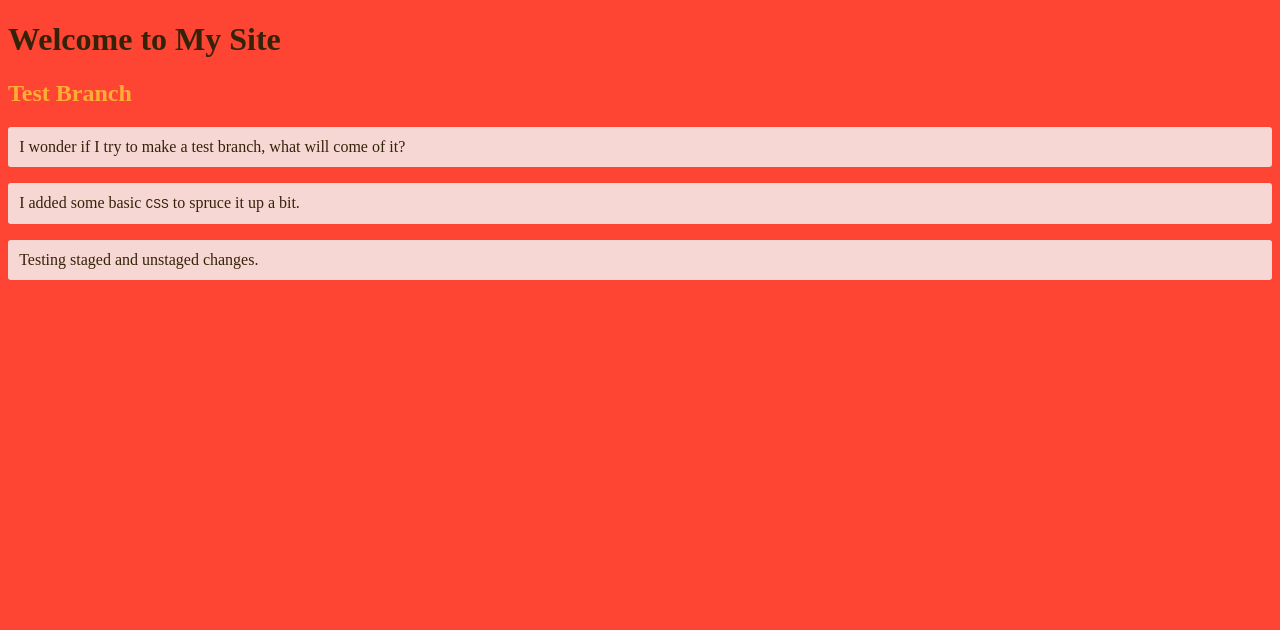
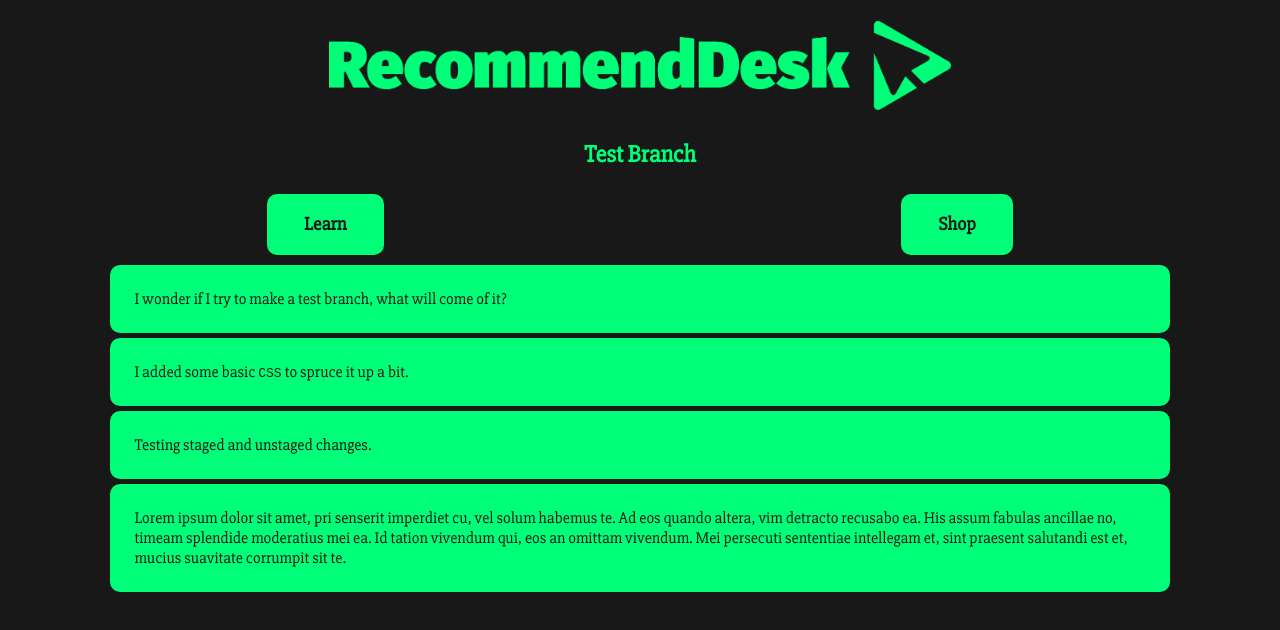
Before and after one commit to emlynar/cit230-website, a plain HTML site: page index.html in a window 1280 px wide. Drawn offline with Linux system fonts and the light colour scheme.

Commit message:
Branding and Extra Fluff
I added the website logo and some other features to make the page look
more complete.

```diff
--- a/css/master.css
+++ b/css/master.css
@@ -1,18 +1,40 @@
 body {
-   background-color: #FE4534;
+   background-color: #181818;
 }
 
 h1 {
-   color: #342309;
+   color: #00ff78;
+   font-family: 'Slabo 27px', serif;
+   text-align: center;
 }
 
 h2 {
-   color: #FDAD35;
+   color: #00ff78;
+   font-family: 'Slabo 27px', serif;
+   text-align: center;
+}
+
+.subnav {
+   width: auto;
+   display: flex;
+   justify-content: center;
+}
+
+h3 {
+   background-color: #00ff78;
+   color: #181818;
+   margin: 5px auto;
+   padding: 1em 2em;
+   border-radius: 10px;
+   font-family: 'Slabo 27px', serif;
 }
 
 p {
-   background-color: #F7D7D4;
-   color: #342309;
-   padding: 0.7em;
-   border-radius: 3px;
+   background-color: #00ff78;
+   color: #181818;
+   margin: 5px auto;
+   padding: 1.5em;
+   border-radius: 10px;
+   font-family: 'Slabo 27px', serif;
+   width: 80%;
 }
--- a/index.html
+++ b/index.html
@@ -2,12 +2,19 @@
 <head>
   <title>Home</title>
   <link rel="stylesheet" href="css/master.css">
+  <link href="https://fonts.googleapis.com/css?family=Slabo+27px" rel="stylesheet">
 </head>
 <body>
-  <h1>Welcome to My Site</h1>
+  <h1><img src="images/RecommendDesk Logo.png" alt="RecommendDesk Logo" width="621.4" height="88.3"></h1>
   <h2>Test Branch</h2>
+  <div class="subnav">
+     <h3>Learn</h3>
+     <h3>Shop</h3>
+  </div>
   <p>I wonder if I try to make a test branch, what will come of it?</p>
   <p>I added some basic <code>CSS</code> to spruce it up a bit.</p>
   <p>Testing staged and unstaged changes.</p>
+  <p>Lorem ipsum dolor sit amet, pri senserit imperdiet cu, vel solum habemus te. Ad eos quando altera, vim detracto recusabo ea. His assum fabulas ancillae no, timeam splendide moderatius mei ea. Id tation vivendum qui, eos an omittam vivendum. Mei persecuti sententiae intellegam et, sint praesent salutandi est et, mucius suavitate corrumpit sit te.
+</p>
 </body>
 </html>
```
Also changed, not shown: images/RecommendDesk Logo.png (added).
